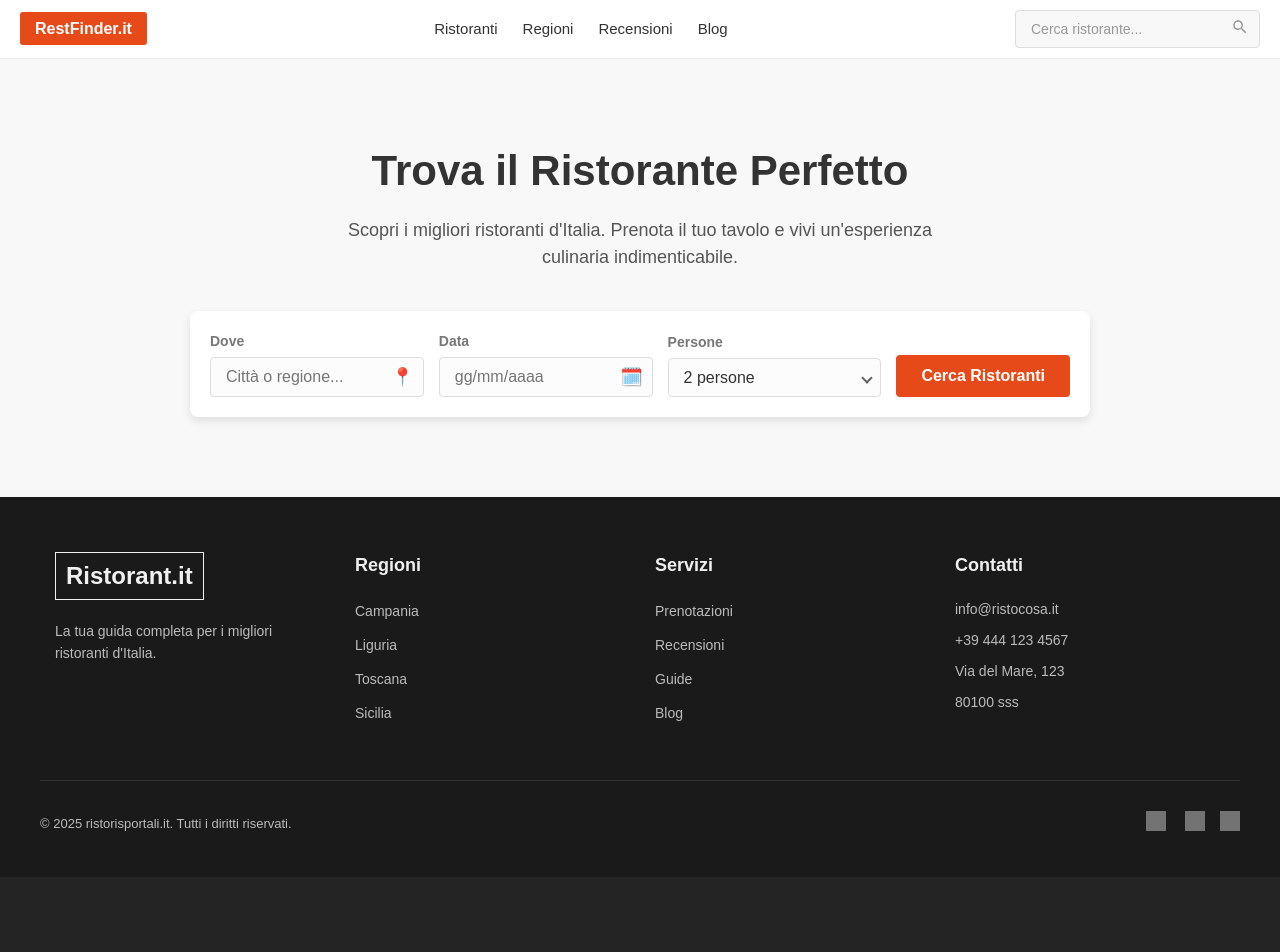
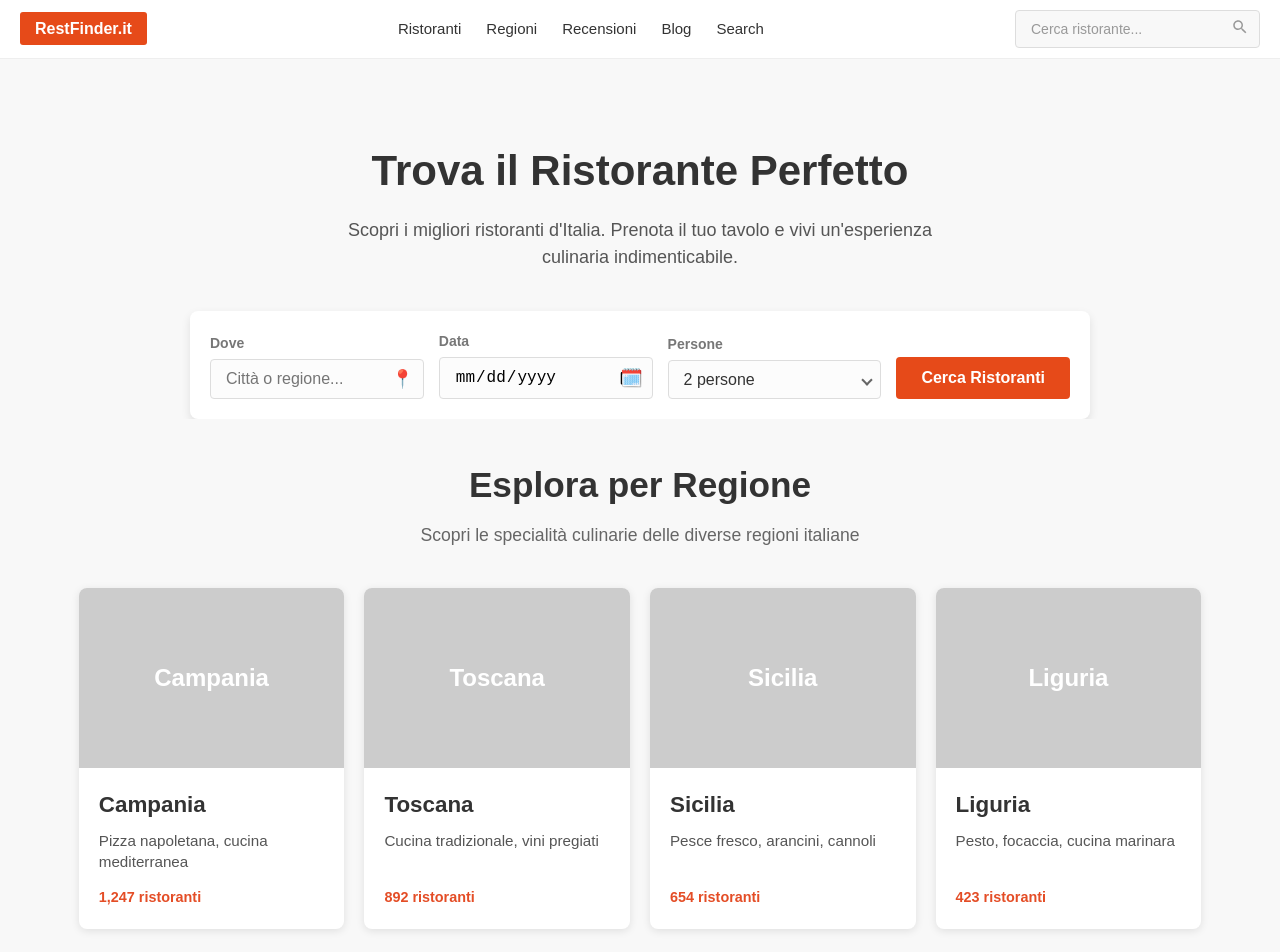
Before and after one commit to federicodececco/plateform, a React (Vite) app in the folder frontend/: page / in a window 1280 px wide. Shown: the top 952 px of the page. Before the commit the page ends 877 px from the top, so only its background shows below. Built offline with nearby package versions, Linux system fonts and the light colour scheme; grey boxes are pictures that could not be loaded.

Commit message:
feat: Implement routing and error handling, add region exploration feature

```diff
--- a/frontend/src/components/AppNavbar.jsx
+++ b/frontend/src/components/AppNavbar.jsx
@@ -11,6 +11,7 @@ export default function AppNavbar() {
                 <li><a href="/regioni">Regioni</a></li>
                 <li><a href="/recensioni">Recensioni</a></li>
                 <li><a href="/blog">Blog</a></li>
+                <li><a href="/Search">Search</a></li>
             </ul>
             <div className={styles["navbar-search"]}>
                 <input type="text" placeholder="Cerca ristorante..." />
--- /dev/null
+++ b/frontend/src/components/RegionCard.jsx
@@ -0,0 +1,19 @@
+// RegionCard.jsx
+import styles from './RegionCard.module.css'; // Importa gli stili specifici della card
+
+const RegionCard = ({ regionName, description, restaurantCount }) => {
+    return (
+        <div className={styles["region-card"]}>
+            <div className={styles["card-image-placeholder"]}>
+                {regionName}
+            </div>
+            <div className={styles["card-content"]}>
+                <h3 className={styles["card-title"]}>{regionName}</h3>
+                <p className={styles["card-description"]}>{description}</p>
+                <span className={styles["restaurant-count"]}>{restaurantCount} ristoranti</span>
+            </div>
+        </div>
+    );
+};
+
+export default RegionCard;
--- /dev/null
+++ b/frontend/src/components/RegionCard.module.css
@@ -0,0 +1,82 @@
+.region-card {
+    /*
+   * Flexbox per la larghezza delle card:
+   * - flex-basis: 280px; imposta la larghezza di base minima per ogni card.
+   * - flex-grow: 1; permette alla card di crescere se c'è spazio extra.
+   * - flex-shrink: 1; permette alla card di restringersi se necessario.
+   */
+    flex: 1 1 280px;
+    max-width: calc(25% - 15px);
+
+
+    background-color: #fff;
+    border-radius: 8px;
+    box-shadow: 0 2px 8px rgba(0, 0, 0, 0.1);
+    overflow: hidden;
+    /* Assicura che l'immagine non sporga */
+    display: flex;
+    flex-direction: column;
+}
+
+.card-image-placeholder {
+    width: 100%;
+    height: 180px;
+    background-color: #ccc;
+    /* Colore di sfondo per il placeholder */
+    display: flex;
+    align-items: center;
+    justify-content: center;
+    color: #fff;
+    font-size: 1.5em;
+    font-weight: bold;
+    text-align: center;
+}
+
+.card-content {
+    padding: 20px;
+    flex-grow: 1;
+    display: flex;
+    flex-direction: column;
+    justify-content: space-between;
+}
+
+.card-title {
+    font-size: 1.4em;
+    color: #333;
+    margin-bottom: 8px;
+}
+
+.card-description {
+    font-size: 0.95em;
+    color: #555;
+    margin-bottom: 15px;
+    line-height: 1.4;
+}
+
+.restaurant-count {
+    font-size: 0.9em;
+    color: #e44d26;
+    font-weight: bold;
+    margin-top: auto;
+}
+
+@media (max-width: 992px) {
+    .region-card {
+        flex: 1 1 calc(33.333% - 14px);
+        max-width: calc(33.333% - 14px);
+    }
+}
+
+@media (max-width: 768px) {
+    .region-card {
+        flex: 1 1 calc(50% - 10px);
+        max-width: calc(50% - 10px);
+    }
+}
+
+@media (max-width: 576px) {
+    .region-card {
+        flex: 1 1 100%;
+        max-width: 100%;
+    }
+}
--- /dev/null
+++ b/frontend/src/pages/ErrorPage.jsx
@@ -0,0 +1,23 @@
+// import styles from './styles/ErrorPage.module.css';
+import styles from './ErrorPage.module.css';
+
+const ErrorPage = () => {
+    return (
+        <div className={styles["error-page-container"]}>
+            <div className={styles["error-content"]}>
+                <h1 className={styles["error-code"]}>404</h1>
+                <h2 className={styles["error-title"]}>Ops! Pagina Non Trovata</h2>
+                <p className={styles["error-description"]}>
+                    Sembra che tu abbia preso una strada sbagliata. La pagina che stai cercando potrebbe non esistere
+                    o essere stata spostata.
+                </p>
+                <a href="/" className={styles["error-home-button"]}>Torna alla Home Page</a>
+                <p className={styles["error-contact-suggestion"]}>
+                    Se pensi ci sia un errore, <a href="/contatti" className={styles["error-contact-link"]}>contattaci</a>.
+                </p>
+            </div>
+        </div>
+    );
+};
+
+export default ErrorPage;
--- /dev/null
+++ b/frontend/src/pages/ErrorPage.module.css
@@ -0,0 +1,102 @@
+.error-page-container {
+    display: flex;
+    flex-direction: column;
+    justify-content: center;
+    align-items: center;
+    min-height: 100vh;
+    background-color: #1a1a1a;
+    color: #f0f0f0;
+    font-family: Arial, sans-serif;
+    text-align: center;
+    padding: 40px 20px;
+}
+
+.error-content {
+    max-width: 600px;
+    padding: 30px;
+    border-radius: 8px;
+}
+
+.error-code {
+    font-size: 8em;
+    margin-bottom: 0px;
+    color: #ffd700;
+    text-shadow: 2px 2px 5px rgba(0, 0, 0, 0.5);
+}
+
+.error-title {
+    font-size: 2.5em;
+    margin-top: 0px;
+    margin-bottom: 20px;
+    color: #f0f0f0;
+}
+
+.error-description {
+    font-size: 1.1em;
+    line-height: 1.6;
+    margin-bottom: 30px;
+    color: #bbb;
+}
+
+.error-home-button {
+    display: inline-block;
+    background-color: #ffd700;
+    color: #1a1a1a;
+    padding: 12px 25px;
+    border-radius: 5px;
+    text-decoration: none;
+    font-weight: bold;
+    transition: background-color 0.3s ease, color 0.3s ease;
+    border: none;
+    cursor: pointer;
+}
+
+.error-home-button:hover {
+    background-color: #e6c200;
+    color: #000;
+}
+
+.error-contact-suggestion {
+    font-size: 0.9em;
+    margin-top: 20px;
+    color: #bbb;
+}
+
+.error-contact-link {
+    color: #ffd700;
+    text-decoration: none;
+    font-weight: bold;
+}
+
+.error-contact-link:hover {
+    text-decoration: underline;
+}
+
+@media (max-width: 768px) {
+    .error-code {
+        font-size: 6em;
+    }
+
+    .error-title {
+        font-size: 2em;
+    }
+
+    .error-description {
+        font-size: 1em;
+    }
+
+    .error-home-button {
+        padding: 10px 20px;
+        font-size: 0.9em;
+    }
+}
+
+@media (max-width: 480px) {
+    .error-code {
+        font-size: 5em;
+    }
+
+    .error-title {
+        font-size: 1.8em;
+    }
+}
--- a/frontend/src/pages/HomePage.jsx
+++ b/frontend/src/pages/HomePage.jsx
@@ -1,11 +1,54 @@
 import { useCallback, useMemo, useRef, useState } from 'react'
 import { Link } from 'react-router-dom'
-// import './HomePage.css';
 import styles from './HomePage.module.css';
 import { useGlobalContext } from '../context/GlobalContext';
+import RegionCard from '../components/RegionCard';
+
+const regionsData = [
+    {
+        id: 'campania', // Un ID unico è utile in React per le chiavi nelle liste
+        regionName: 'Campania',
+        description: 'Pizza napoletana, cucina mediterranea',
+        restaurantCount: '1,247',
+    },
+    {
+        id: 'toscana',
+        regionName: 'Toscana',
+        description: 'Cucina tradizionale, vini pregiati',
+        restaurantCount: '892',
+    },
+    {
+        id: 'sicilia',
+        regionName: 'Sicilia',
+        description: 'Pesce fresco, arancini, cannoli',
+        restaurantCount: '654',
+    },
+    {
+        id: 'liguria',
+        regionName: 'Liguria',
+        description: 'Pesto, focaccia, cucina marinara',
+        restaurantCount: '423',
+    },
+    // Aggiungi altre regioni qui se necessario
+];
 
 export default function HomePage() {
-    const { fruits, allCategory, getSingleFruit, deleteFruits, addFruits } = useGlobalContext()
+    const [location, setLocation] = useState('')
+    const [selectedDate, setSelectedDate] = useState('');
+    const [people, setPeople] = useState('')
+    const { navSearchBar, setNavSearchBar } = useGlobalContext()
+
+    const handleDateChange = (event) => {
+        const newDateValue = event.target.value; // Questo sarà "YYYY-MM-DD" o ""
+        setSelectedDate(newDateValue);
+        console.log("Nuova data selezionata (YYYY-MM-DD):", newDateValue);
+
+        if (newDateValue) {
+            const dateObj = new Date(newDateValue + 'T00:00:00'); // 'T00:00:00' per evitare problemi di fuso orario
+            const formattedForDisplay = dateObj.toLocaleDateString('it-IT'); // Es: "01/07/2025"
+            console.log("Data formattata per display (it-IT):", formattedForDisplay);
+        }
+    };
 
     return (
         <div className={styles["hero-search-section-container"]}>
@@ -18,7 +61,7 @@ export default function HomePage() {
                 <div className={styles["search-field"]}>
                     <label htmlFor="location">Dove</label>
                     <div className={styles["input-with-icon"]}>
-                        <input type="text" id="location" placeholder="Città o regione..." />
+                        <input value={location} onChange={e => setLocation(e.target.value)} type="text" id="location" placeholder="Città o regione..." />
                         <span className={styles["icon"]}>📍</span>
                     </div>
                 </div>
@@ -26,8 +69,13 @@ export default function HomePage() {
                 <div className={styles["search-field"]}>
                     <label htmlFor="date">Data</label>
                     <div className={styles["input-with-icon"]}>
-                        <input type="text" id="date" placeholder="gg/mm/aaaa" />
-                        <span className={styles["icon"]}>🗓️</span>
+                        <input
+                            type="date"
+                            id="date"
+                            value={selectedDate}
+                            onChange={handleDateChange}
+                        />
+                        <span className={styles["icon"]}>🗓️</span> {/* Icona a fianco */}
                     </div>
                 </div>
 
@@ -52,6 +100,24 @@ export default function HomePage() {
 
                 <button className={styles["search-restaurants-button"]}>Cerca Ristoranti</button>
             </div>
+
+            <section className={styles["explore-by-region-section"]}>
+                <div className={styles["container"]}>
+                    <h2 className={styles["section-title"]}>Esplora per Regione</h2>
+                    <p className={styles["section-description"]}>Scopri le specialità culinarie delle diverse regioni italiane</p>
+
+                    <div className={styles["region-cards-grid"]}>
+                        {regionsData.map((region) => (
+                            <RegionCard
+                                key={region.id} // Importante per le liste in React
+                                regionName={region.regionName}
+                                description={region.description}
+                                restaurantCount={region.restaurantCount}
+                            />
+                        ))}
+                    </div>
+                </div>
+            </section>
         </div>
     );
 };
--- a/frontend/src/pages/HomePage.module.css
+++ b/frontend/src/pages/HomePage.module.css
@@ -65,6 +65,7 @@
 }
 
 .input-with-icon {
+
     position: relative;
     display: flex;
     align-items: center;
@@ -73,13 +74,14 @@
 
 .input-with-icon input {
     width: 100%;
-    padding: 10px 35px 10px 15px;
+    padding: 10px 15px;
     /* Spazio per testo e icona */
     border: 1px solid #ddd;
     border-radius: 4px;
     font-size: 16px;
     outline: none;
     background-color: #fcfcfc;
+    color: #000;
 }
 
 .input-with-icon input:focus {
@@ -92,6 +94,7 @@
     right: 10px;
     color: #999;
     font-size: 18px;
+    pointer-events: none;
 }
 
 /* Stile per la select personalizzata */
@@ -103,14 +106,12 @@
 .custom-select select {
     width: 100%;
     padding: 10px 35px 10px 15px;
-    /* Spazio per testo e freccia */
     border: 1px solid #ddd;
     border-radius: 4px;
     font-size: 16px;
     color: #333;
     background-color: #fcfcfc;
     -webkit-appearance: none;
-    /* Rimuove lo stile predefinito */
     -moz-appearance: none;
     appearance: none;
     outline: none;
@@ -127,19 +128,15 @@
     right: 10px;
     top: 50%;
     transform: translateY(-50%) rotate(45deg);
-    /* Crea una freccia con un bordo */
     width: 8px;
     height: 8px;
     border-right: 2px solid #666;
     border-bottom: 2px solid #666;
     pointer-events: none;
-    /* Fa in modo che i click passino alla select */
 }
 
-/* Bottone Cerca Ristoranti */
 .search-restaurants-button {
     background-color: #e64a19;
-    /* Arancione del bottone */
     color: #fff;
     padding: 12px 25px;
     border: none;
@@ -149,36 +146,72 @@
     cursor: pointer;
     transition: background-color 0.3s ease;
     white-space: nowrap;
-    /* Impedisce al testo di andare a capo */
     align-self: flex-end;
-    /* Allinea il bottone in basso con gli input */
 }
 
 .search-restaurants-button:hover {
     background-color: #d84315;
 }
 
-/* Media Queries per la responsività */
+
+.explore-by-region-section {
+    padding: 40px 0;
+    background-color: #f8f8f8;
+    font-family: Arial, sans-serif;
+}
+
+.container {
+    max-width: 1200px;
+    margin: 0 auto;
+    padding: 0 15px;
+}
+
+.section-title {
+    text-align: center;
+    font-size: 2.2em;
+    color: #333;
+    margin-bottom: 10px;
+}
+
+.section-description {
+    text-align: center;
+    font-size: 1.1em;
+    color: #666;
+    margin-bottom: 40px;
+}
+
+.region-cards-grid {
+    display: flex;
+    flex-wrap: wrap;
+    justify-content: center;
+    gap: 20px;
+}
+
 @media (max-width: 900px) {
     .search-box {
         padding: 15px;
         gap: 10px;
         flex-direction: column;
-        /* Impila tutti i campi su schermi più piccoli */
         align-items: stretch;
-        /* Allunga gli elementi per occupare la larghezza */
     }
 
     .search-field {
         width: 100%;
-        /* Ogni campo occupa tutta la larghezza */
         min-width: unset;
-        /* Rimuove la larghezza minima */
     }
 
     .search-restaurants-button {
         width: 100%;
-        /* Il bottone occupa tutta la larghezza */
+    }
+}
+
+@media (max-width: 768px) {
+    .section-title {
+        font-size: 1.8em;
+    }
+
+    .section-description {
+        font-size: 1em;
     }
 }
 
```
Also changed, not shown: frontend/src/App.jsx (+6 -5 lines).
